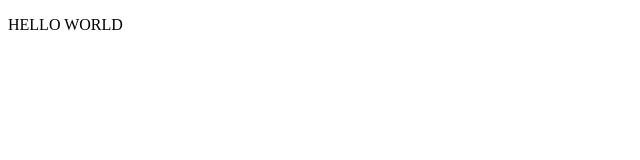
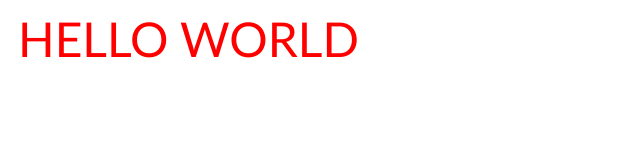
Before and after one commit to JamshidBax/Just-a-project, a plain HTML site: page index.html in a window 1280 px wide. Shown: the whole page, without its empty margins (0-640 px from the left). Drawn offline with Linux system fonts and the light colour scheme.

Commit message:
fourth commit

```diff
--- a/index.html
+++ b/index.html
@@ -12,5 +12,16 @@
     <p>HELLO WORLD</p>
 
 
+    <style>
+        p {
+            color: red;
+            font-family: 'Trebuchet MS', 'Lucida Sans Unicode', 'Lucida Grande', 'Lucida Sans', Arial, sans-serif;
+            font-size: 48px;
+            margin-left: 10px;
+            margin-top: 10px;
+        }
+    </style>
+
+
 </body>
 </html>
```
